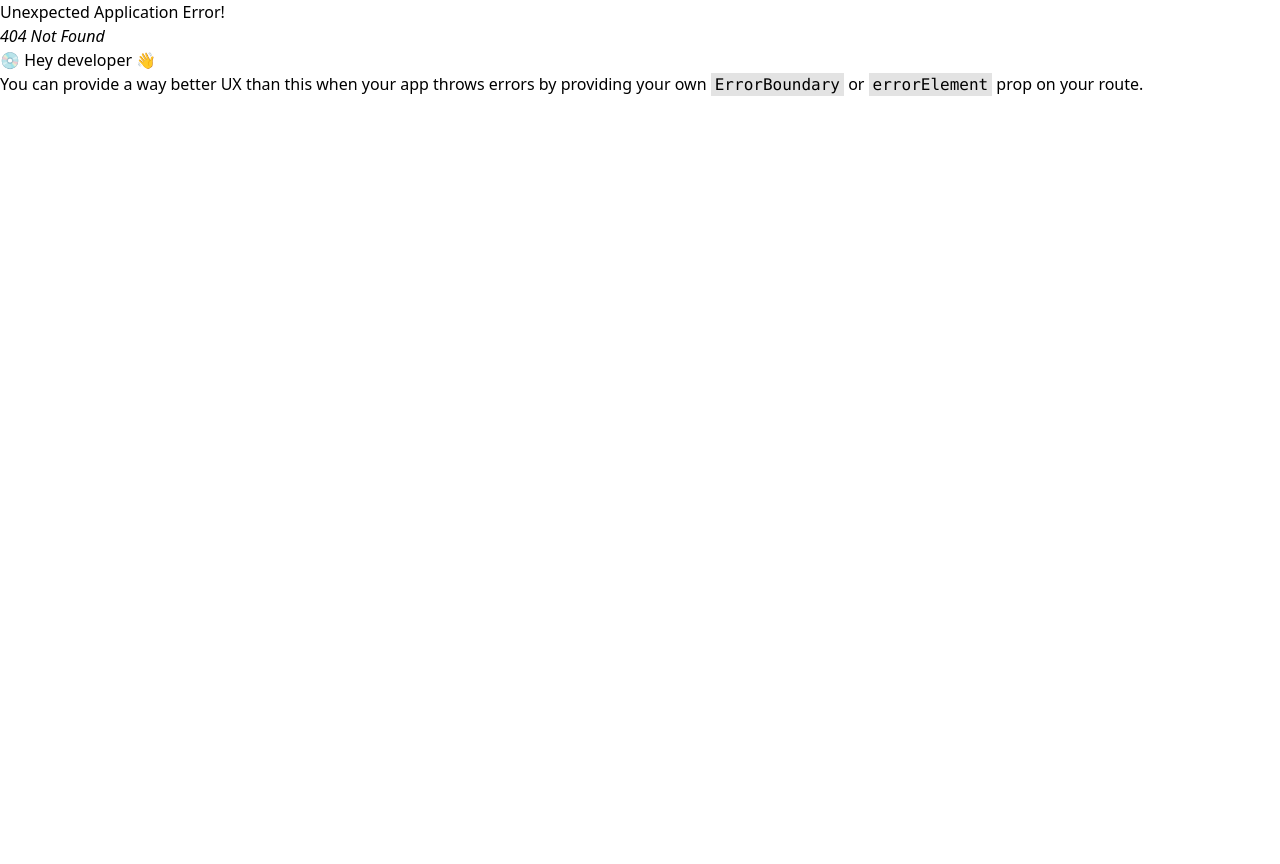
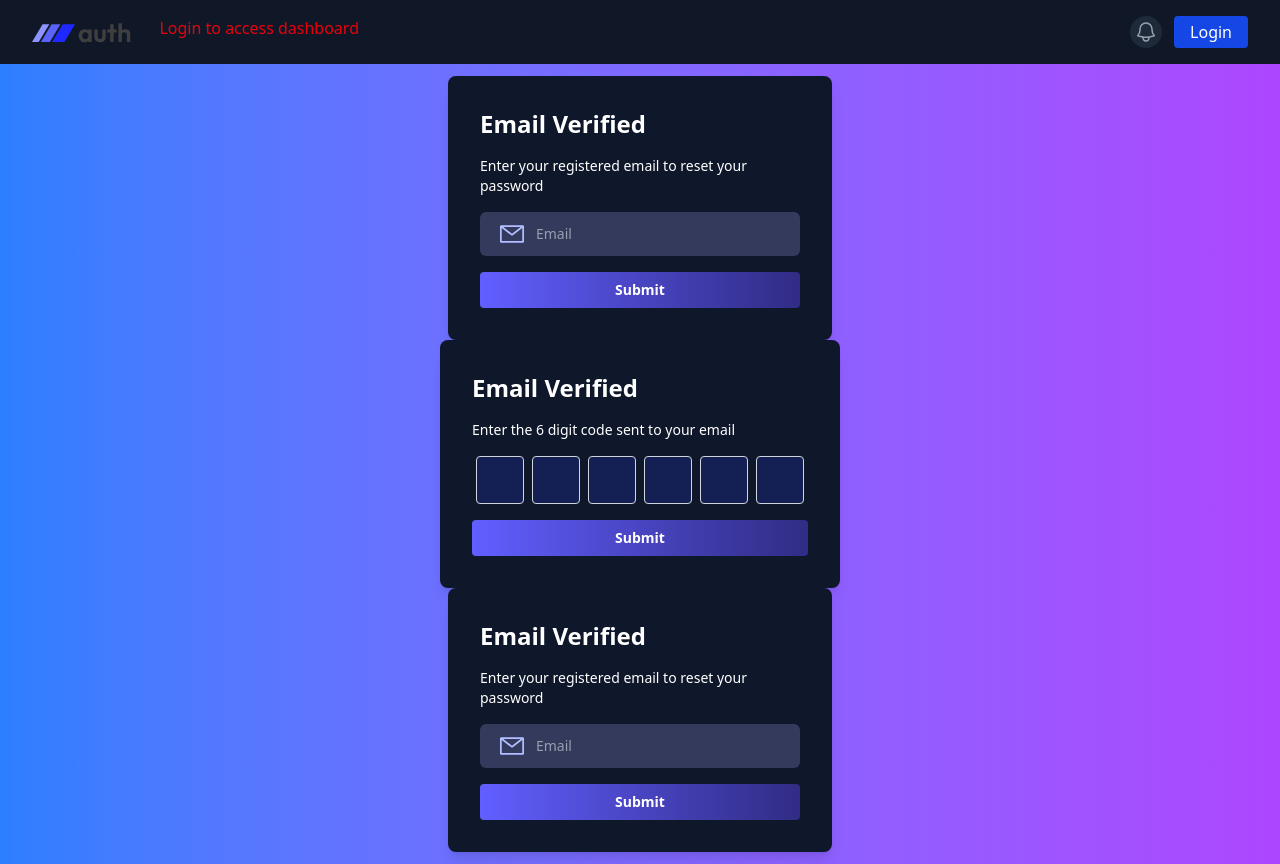
Before and after one commit to upadhyayvaibhav229/SAAS-Application, a React (Vite) app in the folder Frontend/: page /reset-password in a window 1280 px wide. Before the commit this address had no page. Before the commit the page ends 800 px from the top, so only its background shows below. Built offline with nearby package versions, Linux system fonts and the light colour scheme.

Commit message:
commited

```diff
--- a/Frontend/src/Component/EmailVerified.jsx
+++ b/Frontend/src/Component/EmailVerified.jsx
@@ -1,14 +1,15 @@
-import React, { useContext, useRef } from 'react'
-import { AppContext } from '../Context/AppContext';
-import { toast } from 'react-toastify';
-import { useNavigate } from 'react-router-dom';
-import axios from 'axios';
+import React, { useContext, useEffect, useRef } from "react";
+import { AppContext } from "../Context/AppContext";
+import { toast } from "react-toastify";
+import { useNavigate } from "react-router-dom";
+import axios from "axios";
 
 const EmailVerified = () => {
-    const inputRef = useRef([]);
-    const {backendUrl, isLoggedIn, userData, getUserData} = useContext(AppContext);
+  const { backendUrl, isLoggedIn, userData, getUserData } =
+    useContext(AppContext);
     const navigate = useNavigate();
     axios.defaults.withCredentials = true;
+  const inputRef = useRef([]);
   const handleInput = (e, index) => {
     const value = e.target.value;
     if (value.length === 1 && index < 5) {
@@ -16,48 +17,57 @@ const EmailVerified = () => {
     } else if (value.length === 0 && index > 0) {
       inputRef.current[index - 1].focus();
     }
-    }
+  };
 
   const handleKeyDown = (e) => {
-      if (e.key === 'Backspace' && e.target.value === '' && index > 0) {
+    if (e.key === "Backspace" && e.target.value === "" && index > 0) {
       inputRef.current[index - 1].focus();
     }
-    }
+  };
 
   const handlePaste = (e) => {
-      const values = e.clipboardData.getData('Text').split('');
+    const values = e.clipboardData.getData("Text").split("");
     values.forEach((value, index) => {
       inputRef.current[index].value = value;
     });
-    }
+  };
 
-    const onSubmitHandler = async (e) =>{
+  const onSubmitHandler = async (e) => {
     try {
       e.preventDefault();
       const otpArray = inputRef.current.map((e) => e.value);
-        const otp = otpArray.join('');
-        const {data} = await axios.post(`${backendUrl}/api/users/verify-account`, {otp, userId: userData?._id || userData?.id});
-        if(data.success){
+      const otp = otpArray.join("");
+      const { data } = await axios.post(
+        `${backendUrl}/api/users/verify-account`,
+        { otp, userId: userData?._id || userData?.id }
+      );
+      if (data.success) {
         toast.success(data.message);
         getUserData();
 
         navigate("/");
-        }else{
+      } else {
         toast.error(data.message);
       }
     } catch (error) {
       toast.error(error.message);
     }
+  };
+
+  useEffect(() => {
+    if (isLoggedIn && userData && userData.isAccountVerified) {
+      navigate("/");
     }
+  }, [isLoggedIn, userData]);
+
   return (
-    <div className='flex flex-col items-center justify-center h-screen bg-gradient-to-r from-blue-500 to-purple-500 text-white '>
+    <div className="flex flex-col items-center justify-center h-screen bg-gradient-to-r from-blue-500 to-purple-500 text-white ">
       <form onSubmit={onSubmitHandler} className="">
         <div className="bg-[#333A5C] text-white p-6 rounded-lg shadow-lg">
           <h1 className="text-2xl font-bold mb-4">Email Verified</h1>
           <p className="mb-4">Enter the 6 digit code sent to your email</p>
           <div className="mb-4" onPaste={handlePaste}>
-                {
-                    Array.from({ length: 6 }, (_, index) => (
+            {Array.from({ length: 6 }, (_, index) => (
               <input
                 key={index}
                 type="text"
@@ -68,8 +78,7 @@ const EmailVerified = () => {
                 onKeyDown={(e) => handleKeyDown(e, index)}
                 onFocus={(e) => e.target.select()}
               />
-                    ))
-                }
+            ))}
           </div>
 
           <button
@@ -78,12 +87,10 @@ const EmailVerified = () => {
           >
             Verify email
           </button>
-
         </div>
       </form>
+    </div>
+  );
+};
 
-    </div>
-  )
-}
-
-export default EmailVerified
+export default EmailVerified;
--- a/Frontend/src/Component/Login.jsx
+++ b/Frontend/src/Component/Login.jsx
@@ -1,13 +1,10 @@
 import React, { useContext, useState } from "react";
 import axios from "axios";
-import { useNavigate } from "react-router-dom";
+import { Link, useNavigate } from "react-router-dom";
 import { AppContext } from "../Context/AppContext";
 import { toast } from "react-toastify";
 
-const AuthForm = () => {
-  const [mode, setMode] = useState("login"); // 'login', 'register', or 'forgot'
-  const [firstName, setFirstName] = useState("");
-  const [lastName, setLastName] = useState("");
+const LoginForm = () => {
   const [email, setEmail] = useState("");
   const [password, setPassword] = useState("");
   const [error, setError] = useState("");
@@ -20,24 +17,6 @@ const AuthForm = () => {
     axios.defaults.withCredentials = true;
 
     try {
-      if (mode === "register") {
-        const { data } = await axios.post(`${backendUrl}/api/users/register`, {
-          firstName,
-          lastName,
-          email,
-          password,
-        });
-
-        console.log("Registration response:", data);
-
-        if (data.success) {
-          toast.success("Registration successful");
-          navigate("/login");
-        } else {
-          toast.error(data.message);
-        }
-      } else {
-        // 🔐 Login user
       const { data } = await axios.post(`${backendUrl}/api/users/login`, {
         email,
         password,
@@ -48,18 +27,15 @@ const AuthForm = () => {
       if (data.success) {
         toast.success("Login successful");
 
-          // ✅ Use context method to store token
         setAccessToken(data.data.accessToken);
 
         setIsLoggedIn(true);
 
-          // ✅ Load user data using updated token
         await getUserData();
 
         navigate("/");
       } else {
         toast.error(data.message);
-        }
       }
     } catch (error) {
       console.error("Auth error:", error);
@@ -68,93 +44,14 @@ const AuthForm = () => {
     }
   };
 
-  const renderTitle = () => {
-    switch (mode) {
-      case "login":
-        return "Login";
-      case "register":
-        return "Register";
-      case "forgot":
-        return "Forgot Password";
-      default:
-        return "";
-    }
-  };
-
-  const renderSwitchText = () => {
-    if (mode === "login") {
-      return (
-        <>
-          <p>
-            Don't have an account?{" "}
-            <button
-              onClick={() => setMode("register")}
-              className="text-blue-500 underline"
-            >
-              Register
-            </button>
-          </p>
-          <p>
-            Forgot your password?{" "}
-            <button
-              onClick={() => setMode("forgot")}
-              className="text-blue-500 underline"
-            >
-              Reset
-            </button>
-          </p>
-        </>
-      );
-    } else {
-      return (
-        <p>
-          Already have an account?{" "}
-          <button
-            onClick={() => setMode("login")}
-            className="text-blue-500 underline"
-          >
-            Login
-          </button>
-        </p>
-      );
-    }
-  };
-
   return (
     <div className="flex items-center justify-center min-h-screen bg-gray-100">
       <div className="w-full max-w-sm bg-white rounded-lg shadow-md p-6">
-        <h2 className="text-2xl font-bold mb-4 text-center">{renderTitle()}</h2>
+        <h2 className="text-2xl font-bold mb-4 text-center">Login</h2>
 
         {error && <div className="mb-4 text-red-500">{error}</div>}
 
         <form onSubmit={handleSubmit}>
-          {mode === "register" && (
-            <div className="mb-4">
-              <label htmlFor="firstName" className="block mb-1 font-medium">
-                First Name
-              </label>
-              <input
-                type="text"
-                id="firstName"
-                className="w-full p-2 border border-gray-300 rounded-lg"
-                value={firstName}
-                onChange={(e) => setFirstName(e.target.value)}
-                required
-              />
-              <label htmlFor="lastName" className="block mb-1 font-medium">
-                Last Name
-              </label>
-              <input
-                type="text"
-                id="lastName"
-                className="w-full p-2 border border-gray-300 rounded-lg"
-                value={lastName}
-                onChange={(e) => setLastName(e.target.value)}
-                required
-              />
-            </div>
-          )}
-
           <div className="mb-4">
             <label htmlFor="email" className="block mb-1 font-medium">
               Email
@@ -169,7 +66,6 @@ const AuthForm = () => {
             />
           </div>
 
-          {mode !== "forgot" && (
           <div className="mb-4">
             <label htmlFor="password" className="block mb-1 font-medium">
               Password
@@ -182,21 +78,31 @@ const AuthForm = () => {
               onChange={(e) => setPassword(e.target.value)}
               required
             />
+            <p>
+              <Link to="/reset-password" className="text-blue-500">
+                Forgot Password ?
+              </Link>
+            </p>
           </div>
-          )}
+
+
 
           <button
             type="submit"
             className="w-full bg-blue-500 text-white p-2 rounded-lg"
           >
-            {renderTitle()}
+            Login
           </button>
+          <p className="text-center">
+            Don't have an account?{" "}
+            <Link to="/register" className="text-blue-500">
+              Register
+            </Link>
+          </p>
         </form>
-
-        <div className="text-center mt-4">{renderSwitchText()}</div>
       </div>
     </div>
   );
 };
 
-export default AuthForm;
+export default LoginForm;
--- /dev/null
+++ b/Frontend/src/Component/ResetPwd.jsx
@@ -0,0 +1,110 @@
+import React, { useRef } from "react";
+import { assets } from "../assets/assets";
+
+const ResetPwd = () => {
+  const [email, setEmail] = React.useState("");
+  const inputRef = useRef([]);
+  const handleInput = (e, index) => {
+    const value = e.target.value;
+    if (value.length === 1 && index < 5) {
+      inputRef.current[index + 1].focus();
+    } else if (value.length === 0 && index > 0) {
+      inputRef.current[index - 1].focus();
+    }
+  };
+
+  const handleKeyDown = (e) => {
+    if (e.key === "Backspace" && e.target.value === "" && index > 0) {
+      inputRef.current[index - 1].focus();
+    }
+  };
+
+  const handlePaste = (e) => {
+    const values = e.clipboardData.getData("Text").split("");
+    values.forEach((value, index) => {
+      inputRef.current[index].value = value;
+    });
+  };
+  return (
+    <div className="flex flex-col items-center justify-center h-screen bg-gradient-to-r from-blue-500 to-purple-500 text-white ">
+      <form className="bg-slate-900 p-8 rounded-lg shadow-lg w-96 text-sm">
+        <h1 className="text-2xl font-bold mb-4">Email Verified</h1>
+        <p className="mb-4">
+          Enter your registered email to reset your password
+        </p>
+        <div className="mb-4 flex items-center gap-3 w-full px-5 py-2.5 rounded-md bg-[#333A5C]">
+          <img src={assets.mail_icon} alt="logo" className="w-6 h-6" />
+          <input
+            type="email"
+            placeholder="Email"
+            className="bg-transparent outline-none text-white relative"
+            value={email}
+            onChange={(e) => setEmail(e.target.value)}
+            required
+          />
+        </div>
+        <button
+          type="submit"
+          className="bg-gradient-to-r from-indigo-500 to-indigo-900 text-white font-bold py-2 px-4 rounded focus:outline-none focus:shadow-outline w-full cursor-pointer  "
+        >
+          Submit
+        </button>
+      </form>
+
+      {/* otp input form */}
+      <form className="bg-slate-900 p-8 rounded-lg shadow-lg w-100 text-sm">
+        <h1 className="text-2xl font-bold mb-4">Email Verified</h1>
+        <p className="mb-4">Enter the 6 digit code sent to your email</p>
+        <div className="mb-4" onPaste={handlePaste}>
+          {Array.from({ length: 6 }, (_, index) => (
+            <input
+              key={index}
+              type="text"
+              maxLength="1"
+              className="w-12 h-12 text-center border border-gray-300 rounded mx-1 focus:outline-none focus:ring-2 focus:ring-blue-500 bg-[#141f53]"
+              ref={(el) => (inputRef.current[index] = el)}
+              onChange={(e) => handleInput(e, index)}
+              onKeyDown={(e) => handleKeyDown(e, index)}
+              onFocus={(e) => e.target.select()}
+              required
+            />
+          ))}
+        </div>
+        <button
+          type="submit"
+          className="bg-gradient-to-r from-indigo-500 to-indigo-900 text-white font-bold py-2 px-4 rounded focus:outline-none focus:shadow-outline w-full cursor-pointer  "
+        >
+          Submit
+        </button>
+      </form>
+
+      {/* new password form */}
+         <form className="bg-slate-900 p-8 rounded-lg shadow-lg w-96 text-sm">
+        <h1 className="text-2xl font-bold mb-4">Email Verified</h1>
+        <p className="mb-4">
+          Enter your registered email to reset your password
+        </p>
+        <div className="mb-4 flex items-center gap-3 w-full px-5 py-2.5 rounded-md bg-[#333A5C]">
+          <img src={assets.mail_icon} alt="logo" className="w-6 h-6" />
+          <input
+            type="email"
+            placeholder="Email"
+            className="bg-transparent outline-none text-white relative"
+            value={email}
+            onChange={(e) => setEmail(e.target.value)}
+            required
+          />
+        </div>
+        <button
+          type="submit"
+          className="bg-gradient-to-r from-indigo-500 to-indigo-900 text-white font-bold py-2 px-4 rounded focus:outline-none focus:shadow-outline w-full cursor-pointer  "
+        >
+          Submit
+        </button>
+      </form>
+
+    </div>
+  );
+};
+
+export default ResetPwd;
--- a/Frontend/src/main.jsx
+++ b/Frontend/src/main.jsx
@@ -13,6 +13,7 @@ import LoginForm from "./Component/Login.jsx";
 import Home from "./Component/Home.jsx";
 import { AppContextProvider } from "./Context/AppContext.jsx";
 import EmailVerified from "./Component/EmailVerified.jsx";
+import ResetPwd from "./Component/ResetPwd.jsx";
 
 const router = createBrowserRouter(
   createRoutesFromElements(
@@ -21,6 +22,7 @@ const router = createBrowserRouter(
       <Route path="register" element={<SignupForm />} />
       <Route path="login" element={<LoginForm />} />
       <Route path="verify-email" element={<EmailVerified />} />
+      <Route path="reset-password" element={<ResetPwd />} />
     </Route>
   )
 );
```
Also changed, not shown: Frontend/src/Context/AppContext.jsx (+13 -9 lines). Lines whose indentation alone changed are shown as unchanged.
